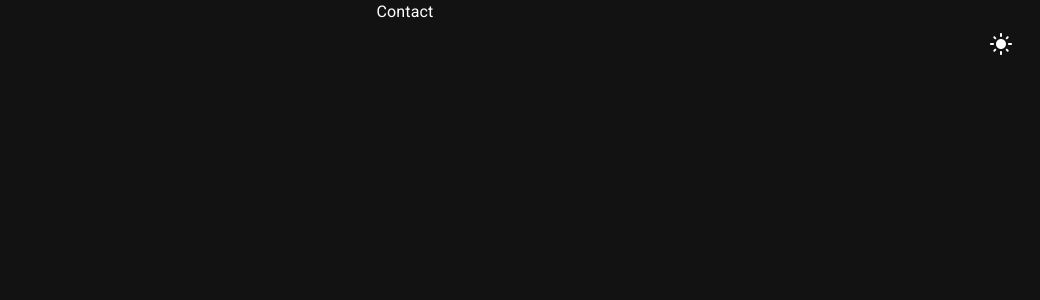
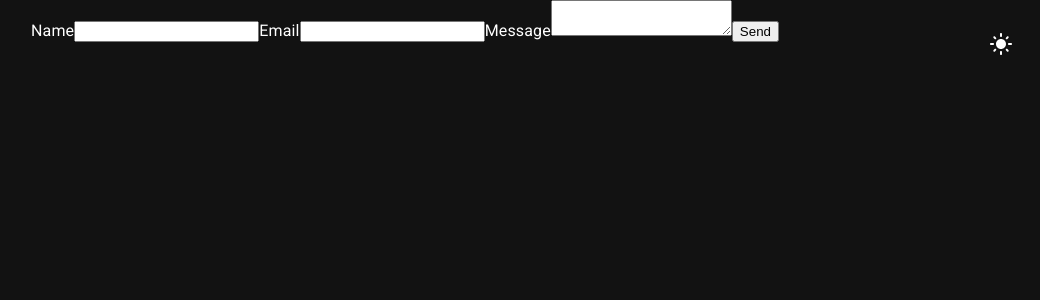
Before and after one commit to trevorphilbrick/photographyPortfolio, a React (Create React App) app: page /contact in a window 1280 px wide. Shown: the top 300 px of the page, without its empty margins (235-1275 px from the left). Built offline with nearby package versions, Linux system fonts and the light colour scheme.

Commit message:
ADDED ABILITY TO SEND CONTACT MESSAGE

```diff
--- a/package.json
+++ b/package.json
@@ -3,12 +3,14 @@
   "version": "0.1.0",
   "private": true,
   "dependencies": {
+    "@emailjs/browser": "^3.11.0",
     "@emotion/react": "^11.11.0",
     "@emotion/styled": "^11.11.0",
     "@fontsource/roboto": "^5.0.1",
     "@mui/icons-material": "^5.11.16",
     "@mui/lab": "^5.0.0-alpha.131",
     "@mui/material": "^5.13.2",
+    "@react-query-firebase/firestore": "^1.0.0-dev.7",
     "@testing-library/jest-dom": "^5.16.5",
     "@testing-library/react": "^13.4.0",
     "@testing-library/user-event": "^13.5.0",
@@ -16,6 +18,7 @@
     "framer-motion": "^10.12.16",
     "react": "^18.2.0",
     "react-dom": "^18.2.0",
+    "react-query": "^3.39.3",
     "react-router-dom": "^6.11.2",
     "react-scripts": "5.0.1",
     "web-vitals": "^2.1.4"
--- a/public/index.html
+++ b/public/index.html
@@ -7,7 +7,7 @@
     <meta name="theme-color" content="#000000" />
     <meta
       name="description"
-      content="Web site created using create-react-app"
+      content="Photography portfolio of an eager and adventurous west coast photographer."
     />
     <link rel="apple-touch-icon" href="%PUBLIC_URL%/logo192.png" />
     <!--
@@ -24,7 +24,7 @@
       work correctly both with client-side routing and a non-root public URL.
       Learn how to configure a non-root public URL by running `npm run build`.
     -->
-    <title>React App</title>
+    <title>Trevor Philbrick | Photography</title>
   </head>
   <body>
     <noscript>You need to enable JavaScript to run this app.</noscript>
--- a/src/App.css
+++ b/src/App.css
@@ -1,5 +1,7 @@
 .App {
   text-align: center;
+  overflow-x: hidden;
+  overflow-y: hidden;
 }
 
 .App-logo {
--- a/src/App.js
+++ b/src/App.js
@@ -6,16 +6,23 @@ import { CssBaseline, ThemeProvider, createTheme } from "@mui/material";
 import { useState, createContext } from "react";
 import { getFirestore } from "firebase/firestore";
 import ToggleTheme from "./components/common/ToggleTheme";
+import ContactFab from "./components/common/ContactFab";
 
 const darkTheme = createTheme({
   palette: {
     mode: "dark",
+    primary: {
+      main: "#222222",
+    },
   },
 });
 
 const lightTheme = createTheme({
   palette: {
     mode: "light",
+    primary: {
+      main: "#efefef",
+    },
   },
 });
 
@@ -38,6 +45,7 @@ function App() {
           <ThemeProvider theme={themeMode === "dark" ? darkTheme : lightTheme}>
             <CssBaseline />
             <div className="App">
+              <ContactFab />
               <ToggleTheme />
               <Outlet />
             </div>
--- /dev/null
+++ b/src/components/common/ContactFab.js
@@ -0,0 +1,24 @@
+import Fab from "@mui/material/Fab";
+import { Email } from "@mui/icons-material";
+import { useNavigate, useLocation } from "react-router-dom";
+
+const ContactFab = () => {
+  const navigate = useNavigate();
+  const location = useLocation();
+
+  return (
+    <Fab
+      sx={{
+        position: "fixed",
+        bottom: "32px",
+        right: "32px",
+        visibility: location.pathname === "/contact" ? "hidden" : "visible",
+      }}
+      onClick={() => navigate("/contact")}
+    >
+      <Email />
+    </Fab>
+  );
+};
+
+export default ContactFab;
--- a/src/routes/Contact.js
+++ b/src/routes/Contact.js
@@ -1,7 +1,40 @@
-import React from "react";
+import React, { useRef } from "react";
+import emailjs from "@emailjs/browser";
 
-const Contact = () => {
-  return <div>Contact</div>;
+export const Contact = () => {
+  const form = useRef();
+
+  const sendEmail = (e) => {
+    e.preventDefault();
+
+    emailjs
+      .sendForm(
+        "service_ulvxxqh",
+        "template_p94lkzt",
+        form.current,
+        "user_i22K5THHBwbelXktaZ1FL"
+      )
+      .then(
+        (result) => {
+          console.log(result.text);
+        },
+        (error) => {
+          console.log(error.text);
+        }
+      );
+  };
+
+  return (
+    <form ref={form} onSubmit={sendEmail}>
+      <label>Name</label>
+      <input type="text" name="user_name" />
+      <label>Email</label>
+      <input type="email" name="user_email" />
+      <label>Message</label>
+      <textarea name="message" />
+      <input type="submit" value="Send" />
+    </form>
+  );
 };
 
 export default Contact;
--- a/src/routes/Gallery.js
+++ b/src/routes/Gallery.js
@@ -17,6 +17,10 @@ const Gallery = () => {
     const fetchGallery = async () => {
       const images = await fetchImageGallery(db, galleryId);
       setAppState({ ...appState, images });
+
+      return () => {
+        setAppState({ ...appState, images: [] });
+      };
     };
 
     fetchGallery();
```
Also changed, not shown: src/components/common/Footer.js (added, +25 -0 lines), 1 other file (tests, documents, lock files or other folders).
